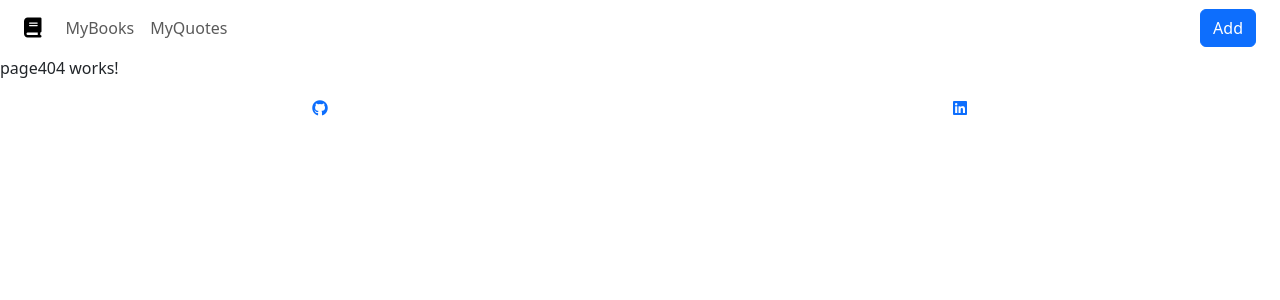
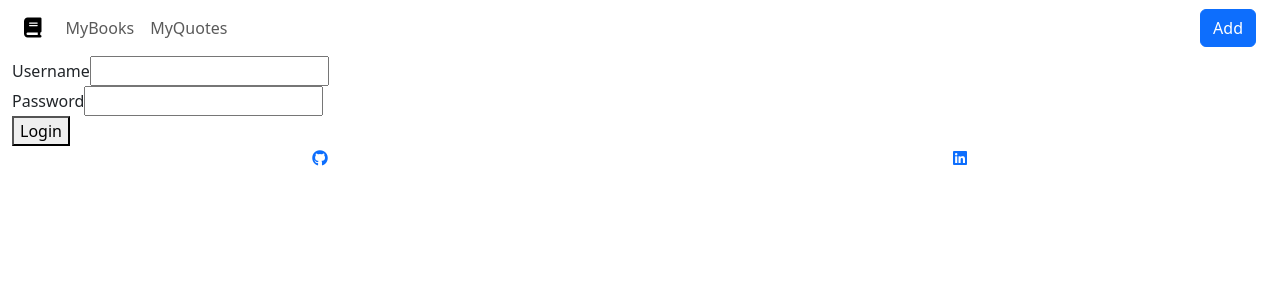
Before and after one commit to Luega/bookshelf-client, an Angular app: page /login in a window 1280 px wide. Shown: the top 300 px of the page. Built offline with nearby package versions, Linux system fonts and the light colour scheme.

Commit message:
Create ILoginCredentials. Create login service. Create login component.

```diff
--- a/src/app/app-routing.module.ts
+++ b/src/app/app-routing.module.ts
@@ -5,6 +5,7 @@ import { BookDetailsComponent } from './pages/book-details/book-details.componen
 import { BookAddComponent } from './pages/book-add/book-add.component';
 import { BookEditComponent } from './pages/book-edit/book-edit.component';
 import { QuotesComponent } from './pages/quotes/quotes.component';
+import { LoginComponent } from './pages/login/login.component';
 import { Page404Component } from './pages/page404/page404.component';
 
 const routes: Routes = [
@@ -34,6 +35,10 @@ const routes: Routes = [
     component: QuotesComponent
   },
   {
+    path: 'login',
+    component: LoginComponent
+  },
+  {
     path: "**",
     component: Page404Component
   }
--- /dev/null
+++ b/src/app/models/login/login-credentials.interface.ts
@@ -0,0 +1,4 @@
+export interface ILoginCredentials {
+    username: string,
+    password: string
+}
--- /dev/null
+++ b/src/app/pages/login/login.component.html
@@ -0,0 +1,13 @@
+<div class="container-fluid">
+    <form [formGroup]="loginForm" (submit)="onSubmit()">
+        <div>
+            <label for="username">Username</label>
+            <input type="text" id="username" formControlName="username">
+        </div>
+        <div>
+            <label for="password">Password</label>
+            <input type="text" id="password" formControlName="password">
+        </div>
+        <button type="submit">Login</button>
+    </form>
+</div>
--- /dev/null
+++ b/src/app/pages/login/login.component.ts
@@ -0,0 +1,33 @@
+import { Component } from '@angular/core';
+import { FormGroup, FormBuilder, Validators } from '@angular/forms';
+import { Router } from '@angular/router';
+import { LoginService } from 'src/app/services/login/login.service';
+
+@Component({
+  selector: 'app-login',
+  templateUrl: './login.component.html',
+  styleUrls: ['./login.component.css']
+})
+export class LoginComponent {
+  loginForm: FormGroup;
+
+  constructor(
+    private formBuilder: FormBuilder,
+    private loginService: LoginService,
+    private router: Router
+    ) {
+    this.loginForm = this.formBuilder.group({
+      username: [null, Validators.required],
+      password: [null, Validators.required],
+    });
+  }
+
+  onSubmit() {
+    if (this.loginForm.valid) {
+      this.loginService.login(this.loginForm.value).subscribe({
+        next: () => this.router.navigate(['books']),
+        error: (error) => console.log(error),
+      });
+    }
+  }
+}
--- /dev/null
+++ b/src/app/services/login/login.service.ts
@@ -0,0 +1,15 @@
+import { HttpClient } from '@angular/common/http';
+import { Injectable } from '@angular/core';
+import { ILoginCredentials } from 'src/app/models/login/login-credentials.interface';
+
+@Injectable({
+  providedIn: 'root'
+})
+export class LoginService {
+
+  constructor(private httpClient: HttpClient) { }
+
+  login(loginCredentials: ILoginCredentials) {
+    return this.httpClient.post('https://localhost:7156/api/Login', loginCredentials);
+  }
+}
```
Also changed, not shown: src/app/app.module.ts (+6 -4 lines), src/app/pages/login/login.component.css (added), 2 other files (tests, documents, lock files or other folders).
